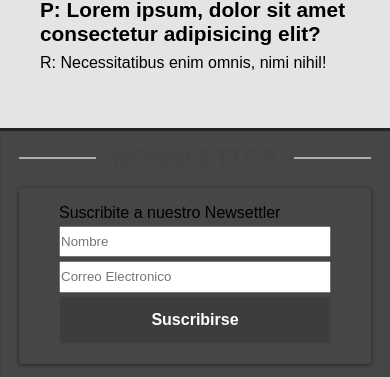
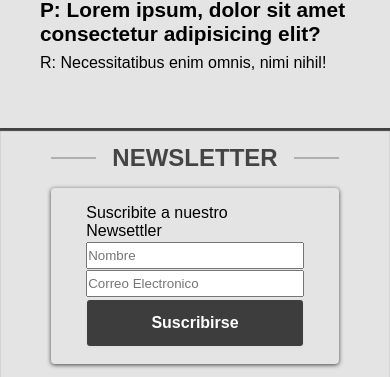
Before and after one commit to ChristianToppetti/Coderhouse-Toppetti, a plain HTML site: page pages/contacto.html in a window 390 px wide. Shown: the part 1377-1754 px from the top of the page. Drawn offline with Linux system fonts and the light colour scheme.

Commit message:
Ultimos retoques antes de la entrega. Fixes en footer y NAVs del sitio, Cambio de imagenes

```diff
--- a/css/style.css
+++ b/css/style.css
@@ -20,7 +20,7 @@ li {list-style: none;margin-bottom: 1rem;}
 
 .bgc0 {
     background: rgb(255,255,255);
-    background: linear-gradient(315deg, rgba(255,255,255,1) 0%, rgba(230,230,230,1) 40%, rgba(204,204,204,1) 80%, rgba(171,171,171,1) 100%);
+    background: linear-gradient(315deg, rgba(255,255,255,1) 0%, rgba(230,230,230,1) 40%, rgba(204,204,204,1) 70%, rgb(197, 197, 197) 80%, rgb(230, 230, 230) 100%);
 }
 .bgc1 {background-color:#e4e4e4}
 .bgc2 {background-color: #474646;}
@@ -207,12 +207,20 @@ li {list-style: none;margin-bottom: 1rem;}
     gap: 1rem;
     box-shadow: 0 3px 1px 0px rgba(26, 26, 26, 0.8) inset;
 }
+.footer > section {
+    min-width: 18rem;
+    flex-basis: 24%;
+
+    display: flex; justify-content: center;
+    flex-wrap: wrap;
+}
+
 .footer__itemscont {
     border-radius: 4px;
     padding: 1rem;
     height: 11rem;
-    width: 22rem;
-
+    width: 100%;
+    max-width: 22rem;
     gap: 1rem;justify-content: center;
     box-shadow: 0 1px 4px 0px rgba(26, 26, 26, 0.8)
 }
@@ -220,7 +228,6 @@ li {list-style: none;margin-bottom: 1rem;}
     justify-content: space-evenly; width: 85%;
 }
 
-/*separator*/
 .footer .separator {margin: 1rem 0; }
 .footer .separator div {background-color: rgb(175, 175, 175);}
 .footer .separsator * {color: rgb(255, 255, 255);}
@@ -401,7 +408,7 @@ li {list-style: none;margin-bottom: 1rem;}
 /* ===== KEYFRAMES =====  */
 @keyframes carousel {
     0% {background-image: url("../multimedia/carrusel1.jpg");}
-    33%{background-image: url("../multimedia/carrusel2.webp");}
+    33%{background-image: url("../multimedia/carrusel2.jpg");}
     66%{background-image: url("../multimedia/carrusel3.jpg");}
 }
 
@@ -432,14 +439,21 @@ li {list-style: none;margin-bottom: 1rem;}
     /* HEADER*/
     .header { grid-template-columns: 10% 1fr auto auto;}
 
+
     /* NAV */
     .nav {justify-content: center;}
     .navbtn {width: 100%; text-align: center; margin-bottom: 0.5rem;}
     .nav__navitems {display: block;}
     .nav__navitems__mobile {display: none;}
 
+
     /* FOOTER*/
     .footer { flex-wrap: wrap-reverse;}
+    .footer > section {
+        flex-basis: 48%;
+        display: flex; justify-content: center;
+        flex-wrap: wrap;
+    }
 
 
     /* MAIN INDEX */
@@ -502,8 +516,7 @@ li {list-style: none;margin-bottom: 1rem;}
     .nav__navitems__mobile { display: flex; justify-content: space-evenly; width: 100%;}
 
     /* FOOTER*/
-    .footer { padding: 0;}
-
+    .footer { padding: 0 1rem;}
 
     /* MAIN INDEX*/
     .main-index__hero {
--- a/pages/contacto.html
+++ b/pages/contacto.html
@@ -112,7 +112,7 @@
                 </section>
             </main>
 
-            <footer class="footer bgc2 flex flexwrap">
+            <footer class="footer bgc1 flex flexwrap">
                 <section>  <!-- NAV -->
                     <div class="separator flex">
                         <div class="separator__line"></div>
@@ -129,7 +129,7 @@
                         </li>
 
                         <li>
-                            <a class="textbtn" href="#">
+                            <a class="textbtn" href="tienda.html">
                                 <i class="material-icons">apps</i>
                                 <p>PRODUCTOS</p>
                             </a>
@@ -198,7 +198,6 @@
                         </fieldset>
                     </form>
                 </section>
-
             </footer>
         </div>
     </body>
```
Also changed, not shown: index.html (+1 -1 lines), pages/devolucion.html (+2 -3 lines), multimedia/carrusel2.jpg (added), multimedia/carrusel2.webp (deleted), multimedia/carrusel3.jpg, pages/tienda.html (line endings or trailing spaces).
